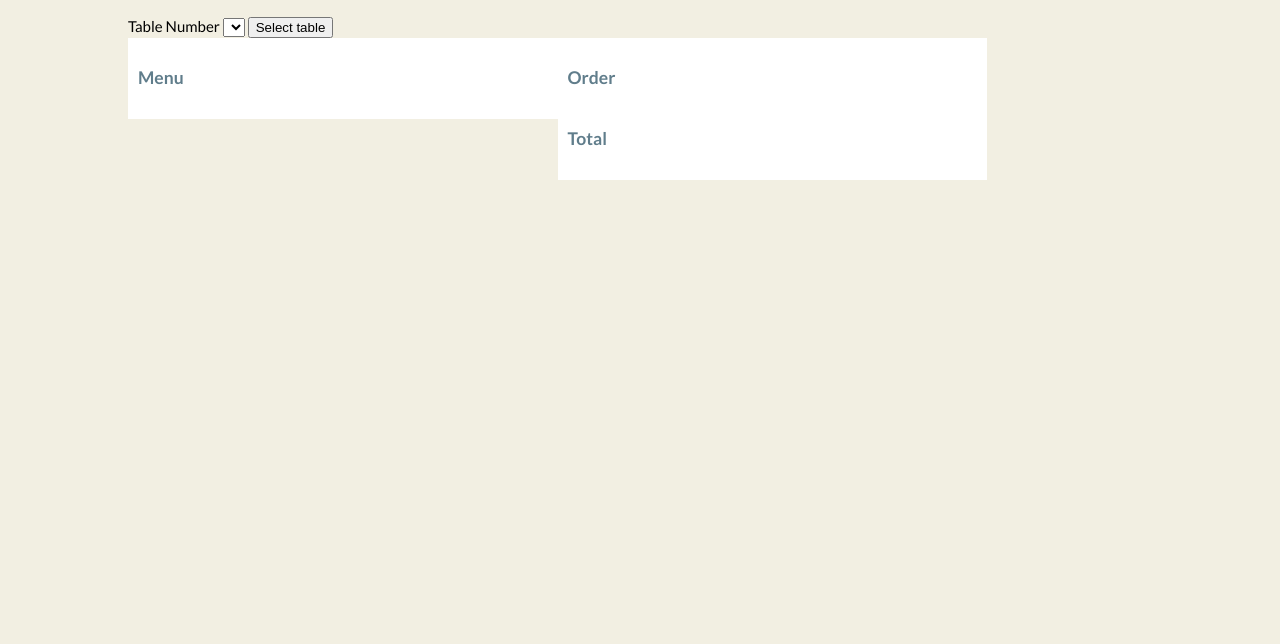
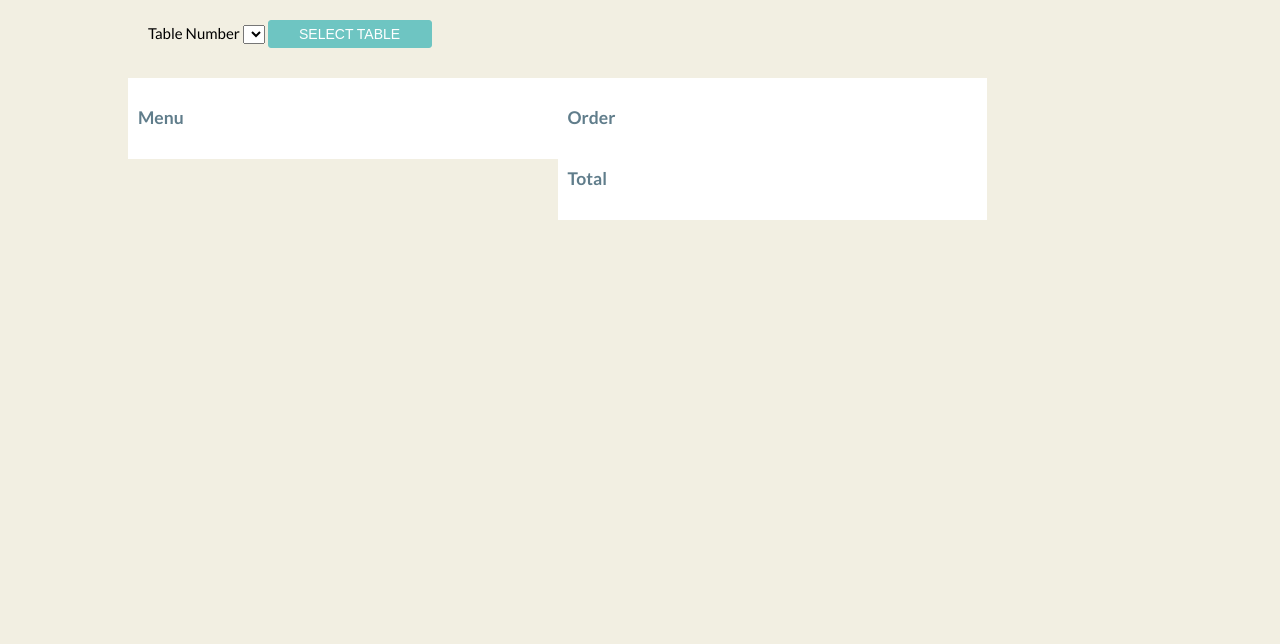
Before and after one commit to mehrimo/avero-coding-exercise, a website: page index.html in a window 1280 px wide. Shown: the part 156-800 px from the top of the page. Drawn offline with nearby package versions, Linux system fonts and the light colour scheme; no server answers.

Commit message:
more styling edits

```diff
--- a/index.html
+++ b/index.html
@@ -18,10 +18,12 @@
     </header>
     <section id="boxes">
       <div class="container">
+        <div class="boxLrg">
           <label for="">Table Number</label>
           <select class="" id="table-number" name="">
           </select>
-        <button  id="table-btn" name="button">Select table</button>
+          <button  id="table-btn" name="button" class="btn btn-small">Select table</button>
+        </div>
       </div>
       <div class="container">
         <div class="box">
@@ -30,7 +32,6 @@
               <ul id="menu-items"></ul>
           </form>
         </div>
-
         <div class="box">
           <form id="create-ticket">
           <h3>Order</h3>
--- a/styles.css
+++ b/styles.css
@@ -29,6 +29,14 @@ body {
   background-color: white;
 }
 
+#boxes .boxLrg{
+  float: left;
+  text-align: left;
+  width: 80%;
+  padding: 0px 20px 20px 20px;
+  /* background-color: white; */
+}
+
 /* Header */
 
 header {
@@ -38,20 +46,6 @@ header {
   min-height: 70px;
   border-bottom: solid 5px #fdd000;
 }
-
-header a {
-  color: #40a2c1;
-  text-decoration: none;
-  text-transform: uppercase;
-  font-size: 16px;
-}
-
-header li {
-  float: left;
-  display: inline;
-  padding: 0 20px 0 20px
-}
-
 
 header #branding {
   float:left;
@@ -71,7 +65,7 @@ header nav {
 
 .btn {
   background: #6ec5c2;
-  /* border: #f06586 solid 1px; */
+  border: #6ec5c2 solid 1px;
   border-radius: 3px;
   color: #fff;
   display: inline-block;
@@ -81,10 +75,7 @@ header nav {
   margin-top: 5px;
   text-decoration: none;
   text-align: center;
-  /*min-width: 60px;*/
   width: 90%;
-  /* position: relative;
-  transition: color .1s ease; */
   text-transform: uppercase;
 }
 .btn:hover {
@@ -95,17 +86,24 @@ header nav {
   padding: 15px 20px;
   min-width: 100px;
 }
-.btn-close {
-  color: #aaa;
-  font-size: 30px;
+
+.btn-small {
+  background: #6ec5c2;
+  border: #6ec5c2 solid 1px;
+  border-radius: 3px;
+  color: #fff;
+  display: inline-block;
+  font-size: 14px;
+  padding: 5px 10px;
+  margin-bottom: 10px;
+  margin-top: 5px;
   text-decoration: none;
-  position: absolute;
-  right: 5px;
-  top: 0;
+  text-align: center;
+  width: 20%;
+  text-transform: uppercase;
 }
-.btn-close:hover {
-  color: #919191;
-}
+
+
 
 
 /* Media Queries */
```
Lines whose indentation alone changed are shown as unchanged.
